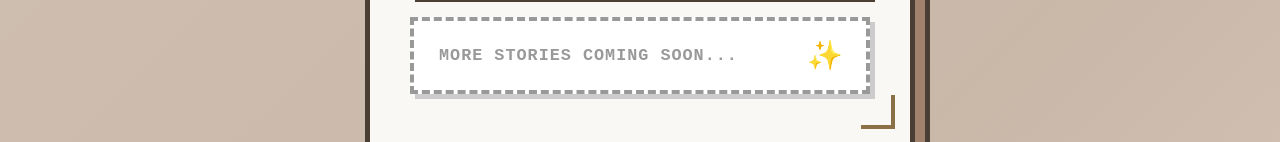
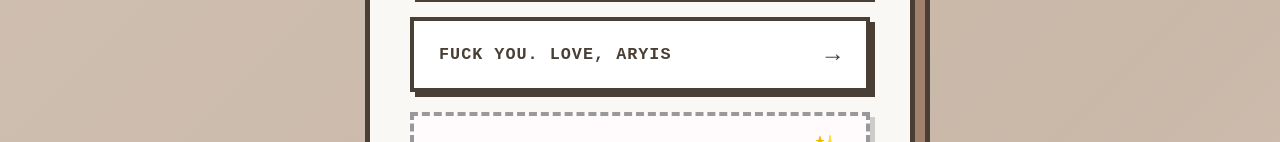
Before and after one commit to mash-alt/Memoirs-of-Yanyan, a plain HTML site: page index.html in a window 1280 px wide. Shown: the part 1034-1176 px from the top of the page. Drawn offline with Linux system fonts and the light colour scheme.

Commit message:
fuck you love aryis

```diff
--- a/index.html
+++ b/index.html
@@ -61,6 +61,11 @@
                 <span class="arrow">→</span>
             </a>
 
+            <a href="https://almost-archive.web.app/story/f8TQyzSmadP1mZLMvy2Q" class="link-item" target="_blank">
+                <span>Fuck You. Love, Aryis</span>
+                <span class="arrow">→</span>
+            </a>
+
             <div class="link-item coming-soon">
                 <span>More stories coming soon...</span>
                 <span class="arrow">✨</span>
```
